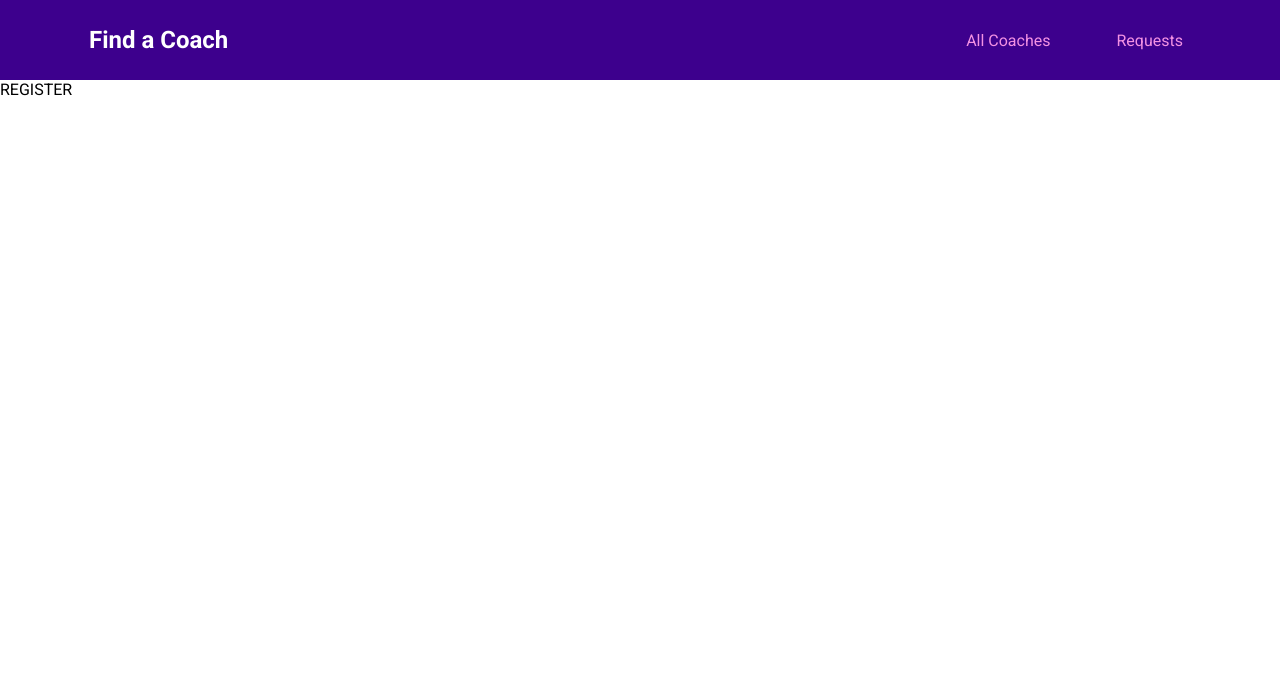
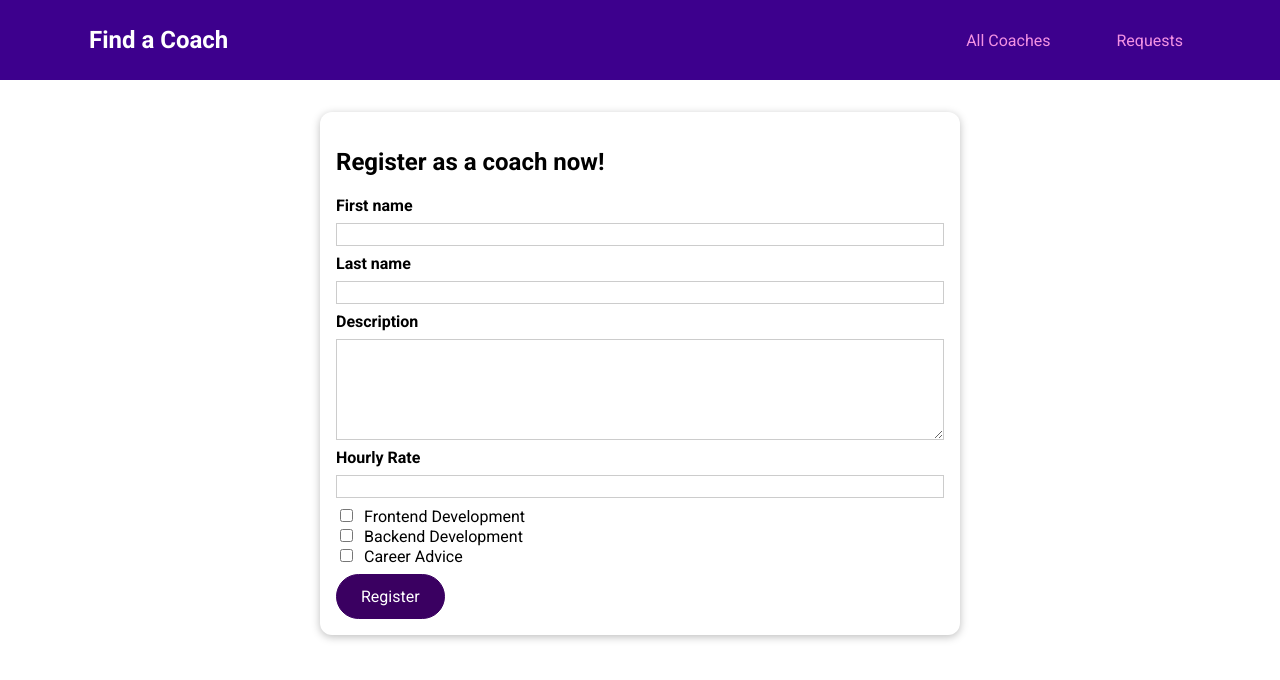
Before and after one commit to gutmanl/vue-the-complete-guide, a Vue app: page /register in a window 1280 px wide. Shown: the top 680 px of the page. Built offline with nearby package versions, Linux system fonts and the light colour scheme.

Commit message:
added coach registration prototype

```diff
--- /dev/null
+++ b/src/components/coaches/CoachForm.vue
@@ -0,0 +1,120 @@
+<template>
+    <form @submit.prevent="submitForm">
+        <div class="form-control">
+            <label for="firstname">First name</label>
+            <input type="text" id="firstname" v-model.trim="firstName"/>
+        </div>
+        <div class="form-control">
+            <label for="lastname">Last name</label>
+            <input type="text" id="lastname" v-model.trim="lastName"/>
+        </div>
+        <div class="form-control">
+            <label for="description">Description</label>
+            <textarea id="description" rows="5" v-model.trim="description"></textarea>
+        </div>
+        <div class="form-control">
+            <label for="rate">Hourly Rate</label>
+            <input type="number" id="rate" v-model="rate"/>
+        </div>
+        <div class="form-control">
+            <div>
+                <input type="checkbox" id="frontend" value="frontend" v-model="areas"/>
+                <label for="frontend">Frontend Development</label>
+            </div>
+            <div>
+                <input type="checkbox" id="backend" value="backend" v-model="areas"/>
+                <label for="backend">Backend Development</label>
+            </div>
+            <div>
+                <input type="checkbox" id="career" value="career" v-model="areas"/>
+                <label for="career">Career Advice</label>
+            </div>
+        </div>
+        <base-button>Register</base-button>
+    </form>
+</template>
+
+<script>
+export default {
+    data() {
+        return {
+            firstName: '',
+            lastName: '',
+            description: '',
+            rate: null,
+            areas: []
+        };
+    },
+    methods: {
+        submitForm() {
+            const formData = {
+                first: this.firstName,
+                last: this.lastName,
+                desc: this.description,
+                rate: this.rate,
+                areas: this.areas
+            };
+
+            console.log(formData);
+        }
+
+    }
+}
+</script>
+
+<style scoped>
+.form-control {
+  margin: 0.5rem 0;
+}
+
+label {
+  font-weight: bold;
+  display: block;
+  margin-bottom: 0.5rem;
+}
+
+input[type='checkbox'] + label {
+  font-weight: normal;
+  display: inline;
+  margin: 0 0 0 0.5rem;
+}
+
+input,
+textarea {
+  display: block;
+  width: 100%;
+  border: 1px solid #ccc;
+  font: inherit;
+}
+
+input:focus,
+textarea:focus {
+  background-color: #f0e6fd;
+  outline: none;
+  border-color: #3d008d;
+}
+
+input[type='checkbox'] {
+  display: inline;
+  width: auto;
+  border: none;
+}
+
+input[type='checkbox']:focus {
+  outline: #3d008d solid 1px;
+}
+
+h3 {
+  margin: 0.5rem 0;
+  font-size: 1rem;
+}
+
+.invalid label {
+  color: red;
+}
+
+.invalid input,
+.invalid textarea {
+  border: 1px solid red;
+}
+</style>
--- a/src/pages/coaches/CoachRegistration.vue
+++ b/src/pages/coaches/CoachRegistration.vue
@@ -1,3 +1,18 @@
 <template>
-    REGISTER
+    <section>
+        <base-card>
+        <h2>Register as a coach now!</h2>
+        <coach-form />
+        </base-card>
+    </section>
 </template>
+
+<script>
+import CoachForm from '../../components/coaches/CoachForm.vue';
+
+export default {
+    components: {
+        CoachForm
+    }
+}
+</script>
```
